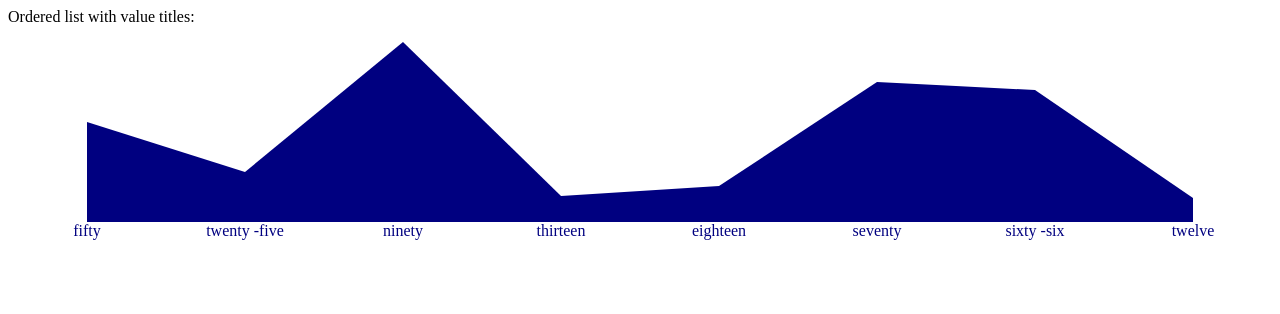
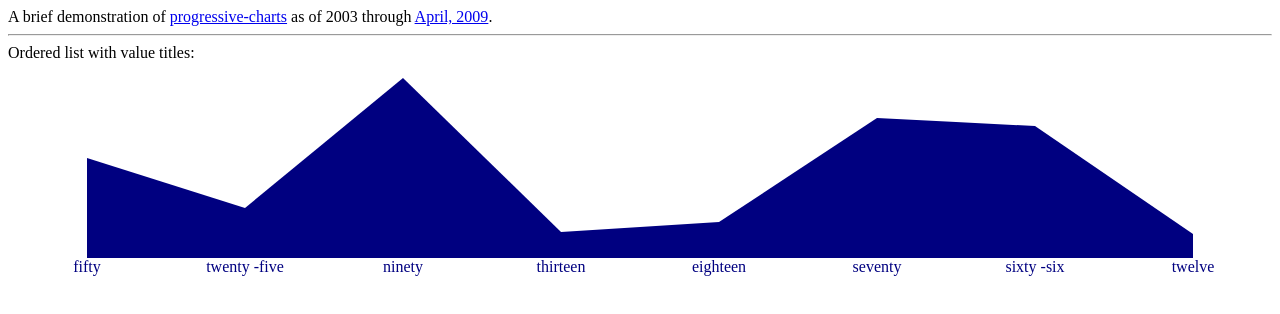
Before and after one commit to gerwitz/progressive-charts, a plain HTML site: page index.html in a window 1280 px wide. Drawn offline with Linux system fonts and the light colour scheme.

Commit message:
more copy

```diff
--- a/index.html
+++ b/index.html
@@ -3,6 +3,10 @@
 <title>Chart test</title>
 </head>
 <body>
+
+A brief demonstration of <a href="http://github.com/gerwitz/progressive-charts/">progressive-charts</a> as of 2003 through <a href="http://hans.gerwitz.com/2009/04/12/progressive-charts.html">April, 2009</a>.
+
+<hr/>
 
 Ordered list with value titles:
 
```
